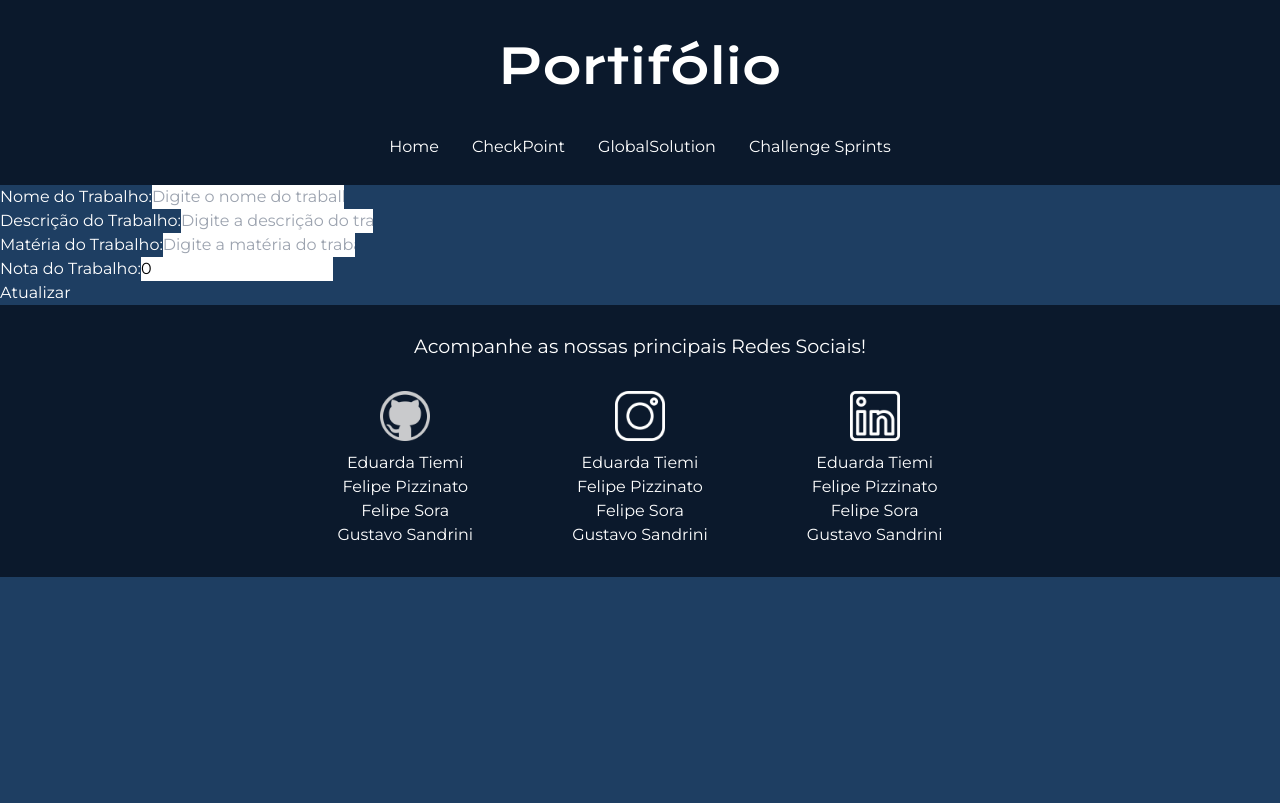
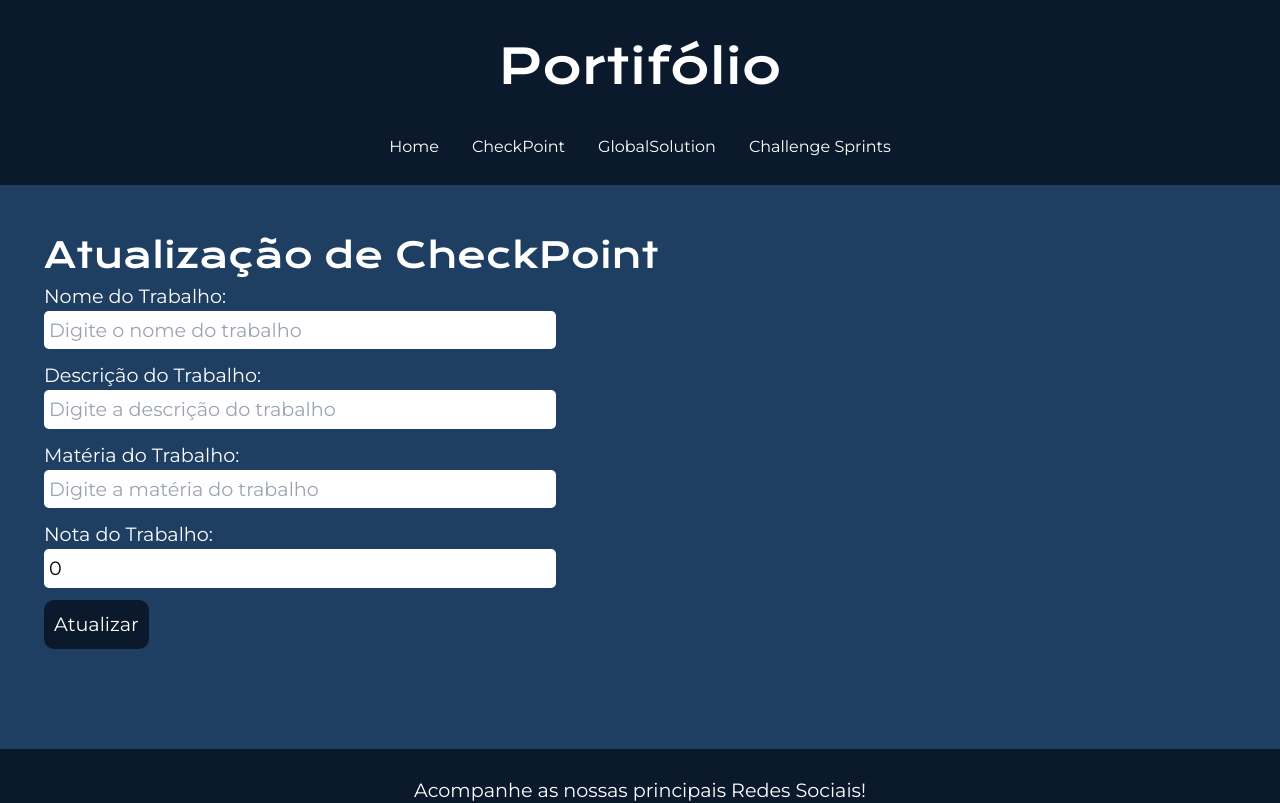
Before and after one commit to gusandrini/cp6-front, a Next.js app in the folder cp/: page /integrantes/sora/sora-cp/cp/1 in a window 1280 px wide. Shown: the top 803 px of the page. Built offline with nearby package versions, Linux system fonts and the light colour scheme; no server answers.

Commit message:
Estilização da página de Atualização de CheckPoints

```diff
--- a/cp/src/app/integrantes/sora/sora-cp/cad-cp-sora/page.tsx
+++ b/cp/src/app/integrantes/sora/sora-cp/cad-cp-sora/page.tsx
@@ -46,8 +46,6 @@ export default function CadCpSora() {
     return(
         <div className="container_cadastro">
             <h1>Cadastro de CheckPoint</h1>
-
-            <div>
                 <form onSubmit={handleSubmit} className="container_formulario">
                     <div className="label_input">
                         <label htmlFor="idNome">Nome do Checkpoint:</label>
@@ -73,7 +71,6 @@ export default function CadCpSora() {
                         <button type="submit" className="botao_cadastrar">Cadastrar</button>
                     </div>
                 </form>
-            </div>
         </div>
     );
 }
--- a/cp/src/app/integrantes/sora/sora-cp/cp/[id]/page.tsx
+++ b/cp/src/app/integrantes/sora/sora-cp/cp/[id]/page.tsx
@@ -83,9 +83,10 @@ export default function CP({ params }: { params: Promise<{ id: number }> }) {
 
     return (
         <div>
-            <div>
+            <div className="container_cadastro">
+                <h1>Atualização de CheckPoint</h1>
                 <form onSubmit={handleSubmit}>
-                    <div>
+                    <div className="label_input">
                         <label htmlFor="idNome">Nome do Trabalho:</label>
                         <input
                             type="text"
@@ -98,7 +99,7 @@ export default function CP({ params }: { params: Promise<{ id: number }> }) {
                             onChange={(e) => setTrabalho({ ...trabalho, nome: e.target.value })}
                         />
                     </div>
-                    <div>
+                    <div className="label_input">
                         <label htmlFor="idDescricao">Descrição do Trabalho:</label>
                         <input
                             type="text"
@@ -111,7 +112,7 @@ export default function CP({ params }: { params: Promise<{ id: number }> }) {
                             onChange={(e) => setTrabalho({ ...trabalho, descricao: e.target.value })}
                         />
                     </div>
-                    <div>
+                    <div className="label_input">
                         <label htmlFor="idMateria">Matéria do Trabalho:</label>
                         <input
                             type="text"
@@ -124,7 +125,7 @@ export default function CP({ params }: { params: Promise<{ id: number }> }) {
                             onChange={(e) => setTrabalho({ ...trabalho, materia: e.target.value })}
                         />
                     </div>
-                    <div>
+                    <div className="label_input">
                         <label htmlFor="idNota">Nota do Trabalho:</label>
                         <input
                             type="number"
@@ -138,7 +139,7 @@ export default function CP({ params }: { params: Promise<{ id: number }> }) {
                         />
                     </div>
                     <div>
-                        <button type="submit">Atualizar</button>
+                        <button type="submit" className="botao_cadastrar">Atualizar</button>
                     </div>
                 </form>
             </div>
```
